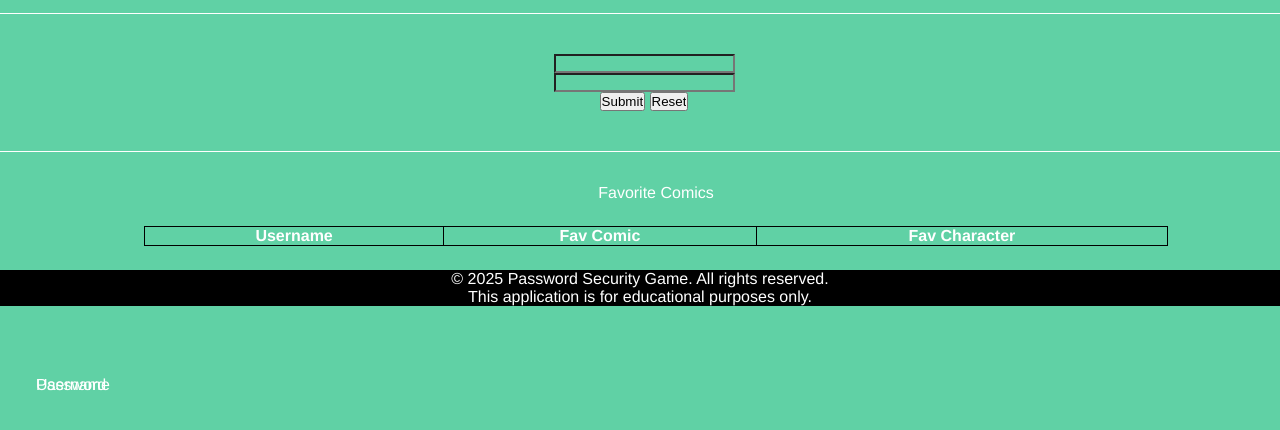
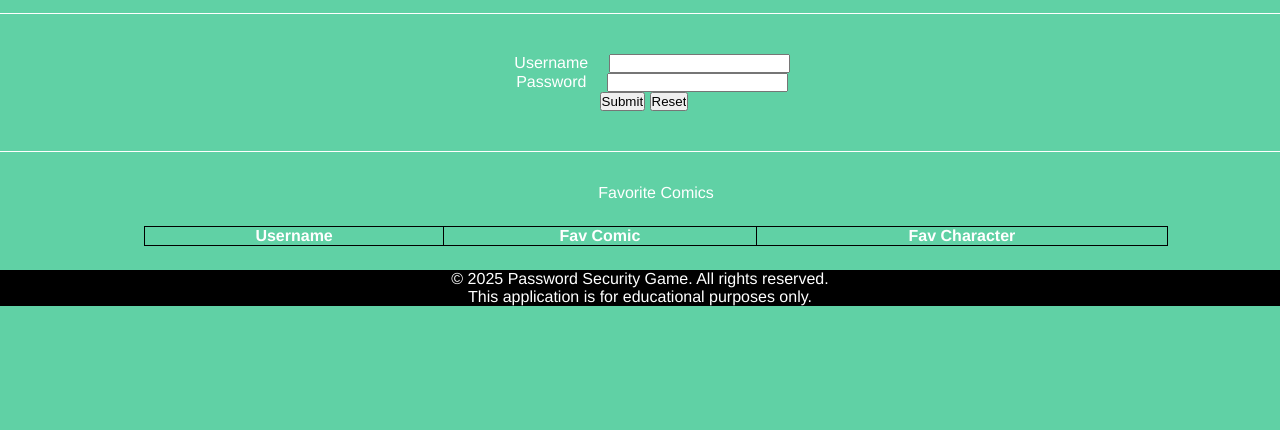
Before and after one commit to Turttleclam/Password-Game, a website: page public/index.html in a window 1280 px wide. Shown: the part 40-470 px from the top of the page. Drawn offline with Linux system fonts and the light colour scheme.

Commit message:
removed index, and floating label

```diff
--- a/style/styles.css
+++ b/style/styles.css
@@ -17,7 +17,7 @@ body {
 
 header {
     background-color: black;
-    width: 100vw;
+    width: 100%;
     margin-bottom: 1rem;
 }
 
@@ -49,25 +49,6 @@ label {
     /* padding: 1rem; */
 }
 
-.input label {
-    position: absolute;
-    top: 50%;
-    left: 15px;
-    font-size: 16px;
-    pointer-events: none;
-    padding: 0 5px;
-    transition: .5s;
-}
-
-.input input {
-    background: transparent;
-}
-
-.input input:focus~label, .input input:valid~label {
-    top: 0;
-}
-
-
 fieldset {
     border: none;
     border-bottom: 1px solid;
```
